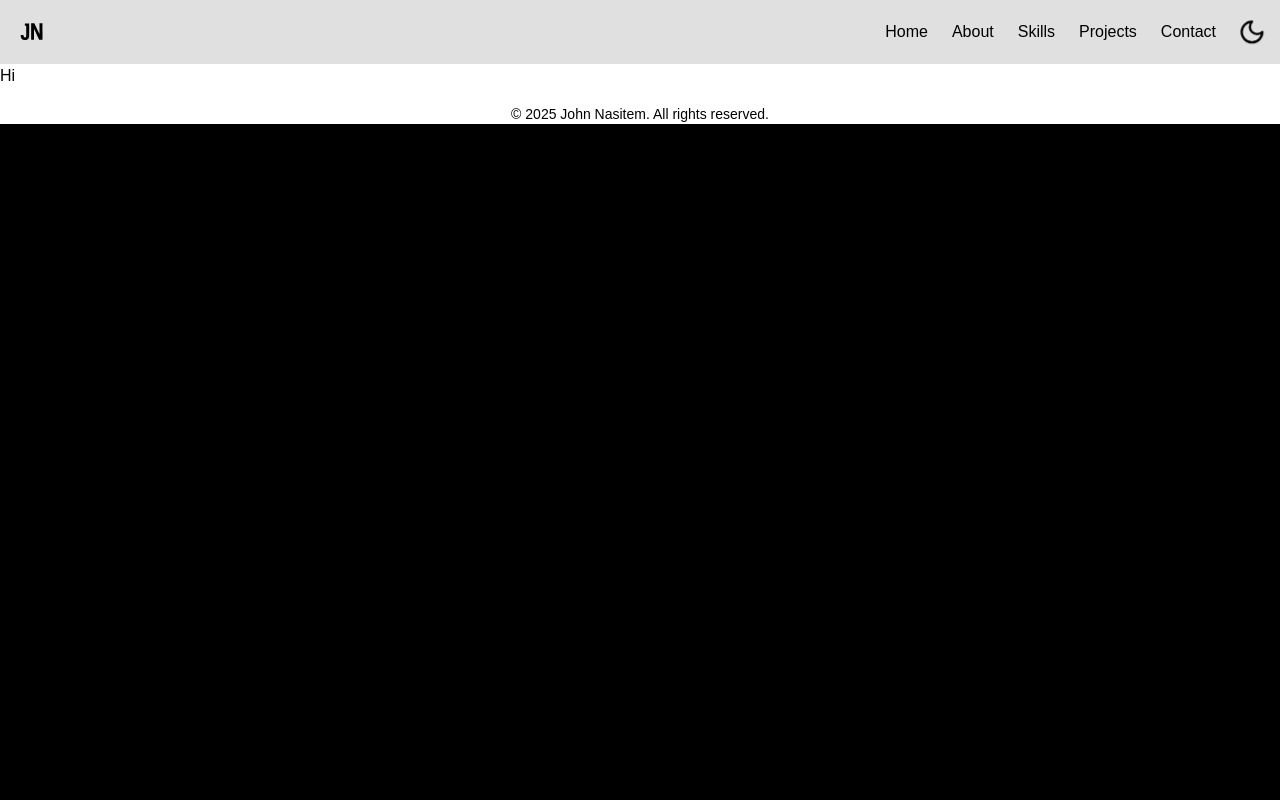
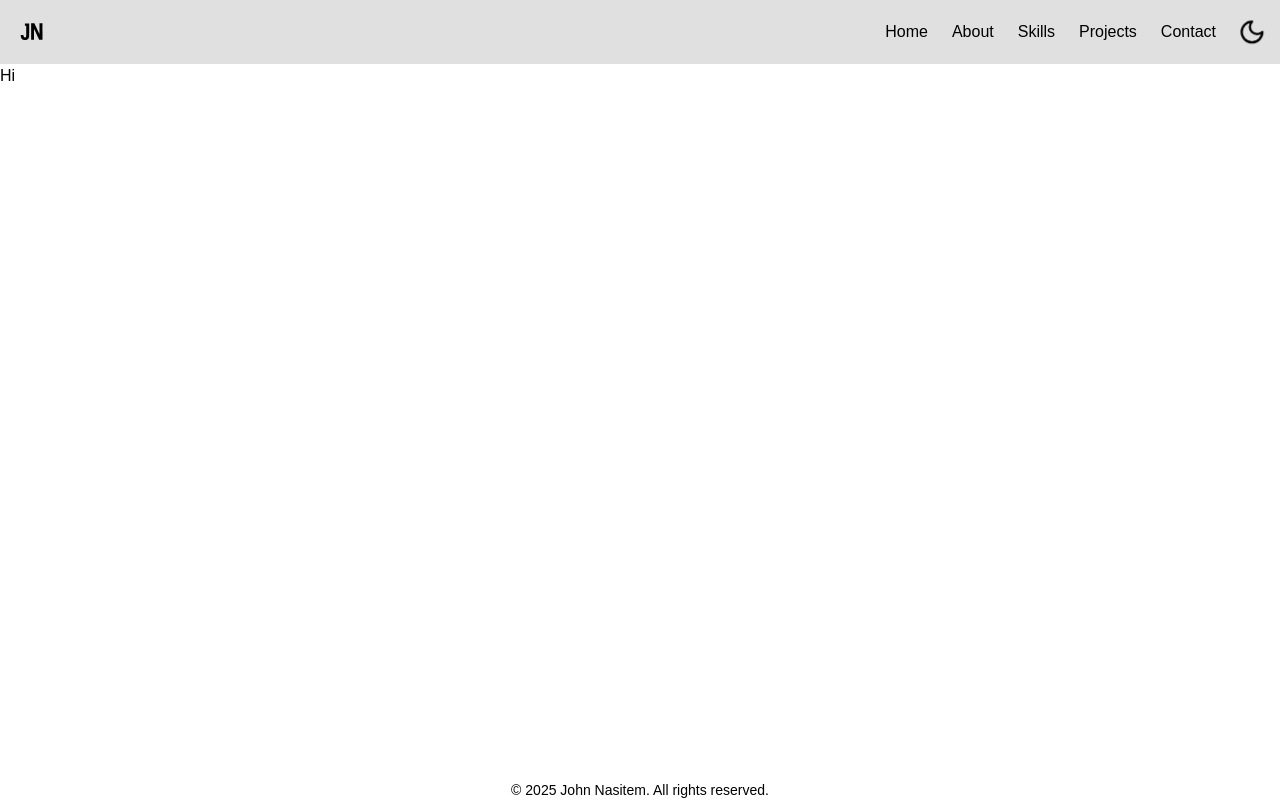
Before and after one commit to JohnNasitem/Website-Portfolio, a Next.js app in the folder Portfolio/: page /projects in a window 1280 px wide. Built offline with nearby package versions, Linux system fonts and the light colour scheme.

Commit message:
made footer always be at the bottom and fixed nav bar links

```diff
--- a/Portfolio/src/app/layout.tsx
+++ b/Portfolio/src/app/layout.tsx
@@ -24,11 +24,11 @@ export const metadata: Metadata = {
 
 export default function RootLayout({children,}: Readonly<{children: React.ReactNode;}>) {
   const narbarLinks = [
-    { name: "Home", href: "#home" },
-    { name: "About", href: "#about" },
-    { name: "Skills", href: "#skills" },
-    { name: "Projects", href: "#projects" },
-    { name: "Contact", href: "#contact" },
+    { name: "Home", href: "/#home" },
+    { name: "About", href: "/#about" },
+    { name: "Skills", href: "/#skills" },
+    { name: "Projects", href: "/#projects" },
+    { name: "Contact", href: "/#contact" },
   ]
 
   return (
@@ -36,15 +36,17 @@ export default function RootLayout({children,}: Readonly<{children: React.ReactN
       <body
         className={`${geistSans.variable} ${geistMono.variable} antialiased`}
       >
-        <div className="text-[var(--color-foreground)] bg-[var(--color-background)]">
+        <div className="text-[var(--color-foreground)] bg-[var(--color-background)] flex flex-col min-h-screen">
           <ToTop />
           <Navbar links={narbarLinks} logo="JN.svg" />
-          {children}
-          <div>
-          <div id='page_section1' className="text-center text-sm mt-4">
-            © 2025 John Nasitem. All rights reserved.
+          <div className="flex-1">
+            {children}
           </div>
-        </div>
+          <footer>
+            <div id='page_section1' className="text-center text-sm mt-4">
+              © 2025 John Nasitem. All rights reserved.
+            </div>
+          </footer>
         </div>
       </body>
     </html>
```
